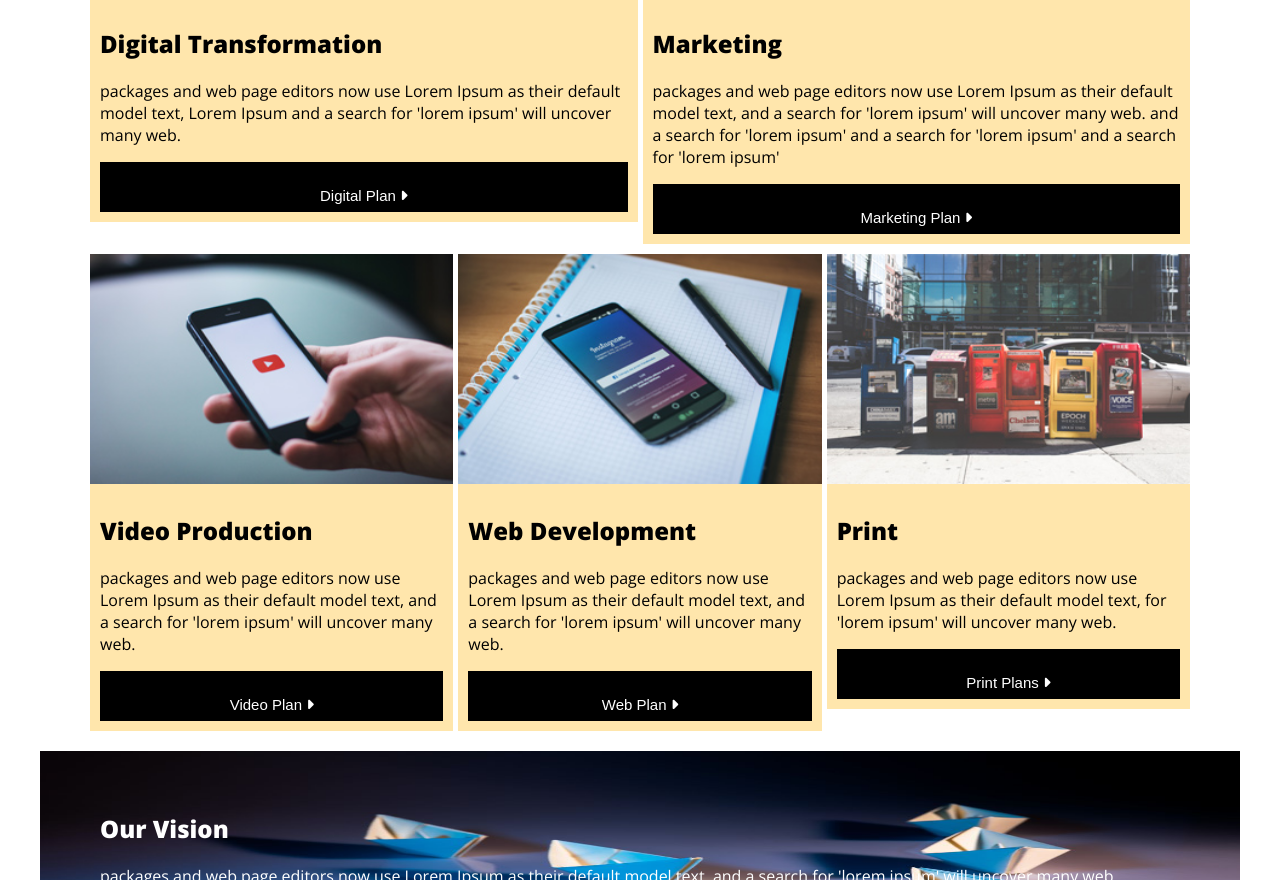
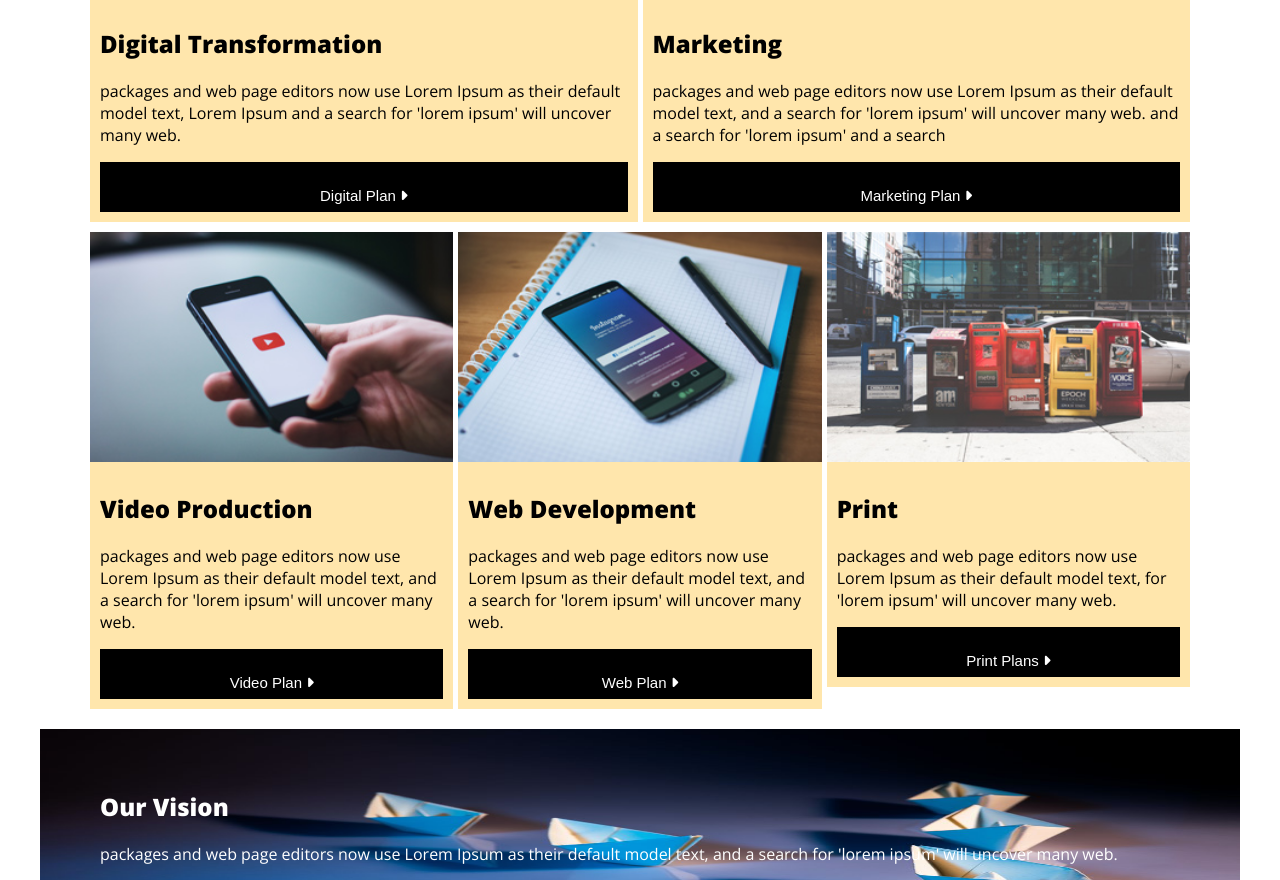
Before and after one commit to nguy0949/nguy0949.github.io, a plain HTML site: page final-project/index.html in a window 1280 px wide. Shown: the part 1267-2147 px from the top of the page. Drawn offline with nearby package versions, Linux system fonts and the light colour scheme.

Commit message:
finalproject-css

```diff
--- a/final-project/index.html
+++ b/final-project/index.html
@@ -91,8 +91,7 @@
                      <p>
                         packages and web page editors now use Lorem Ipsum
                         as their default model text, and a search for 'lorem ipsum'
-                        will uncover many web. and a search for 'lorem ipsum' and a search for 'lorem ipsum'
-                        and a search for 'lorem ipsum'
+                        will uncover many web. and a search for 'lorem ipsum' and a search
                      </p>
                      <button class="mkt-button">Marketing Plan <i class="fa-solid fa-caret-right"></i></button>
                   </div>
```
